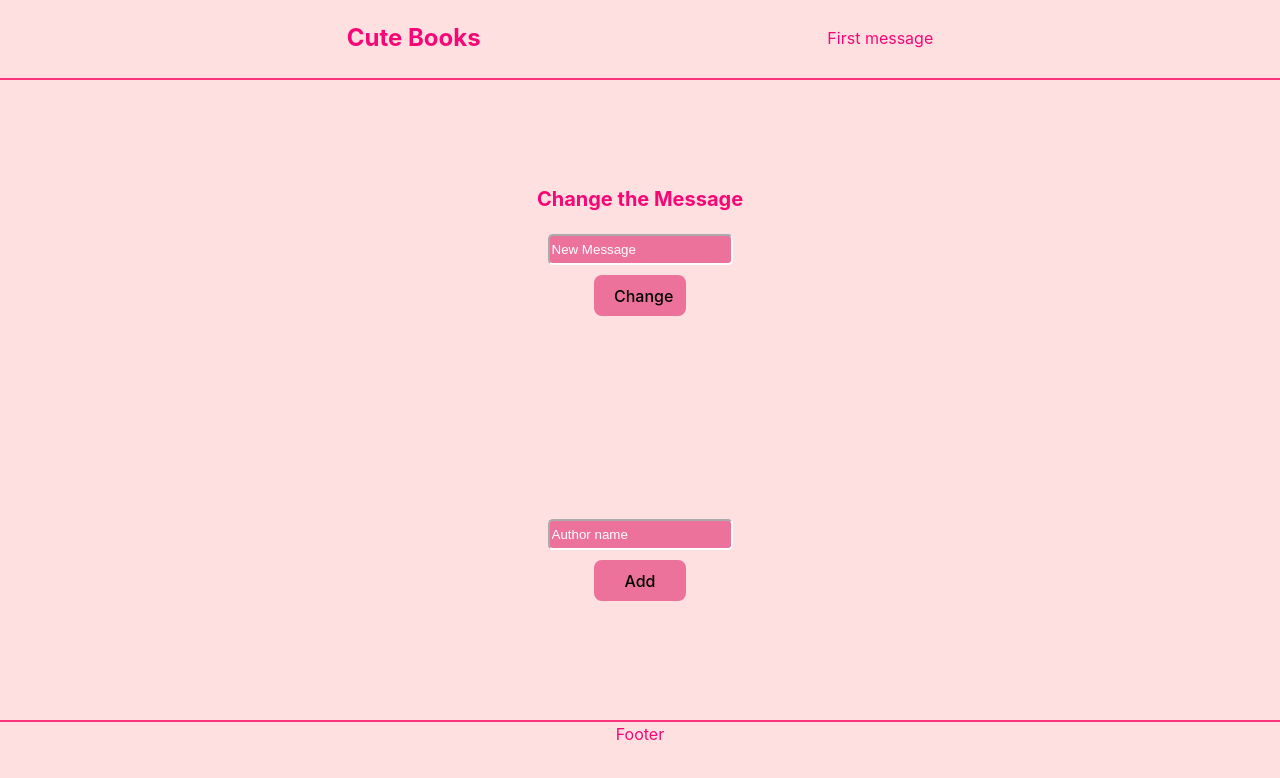
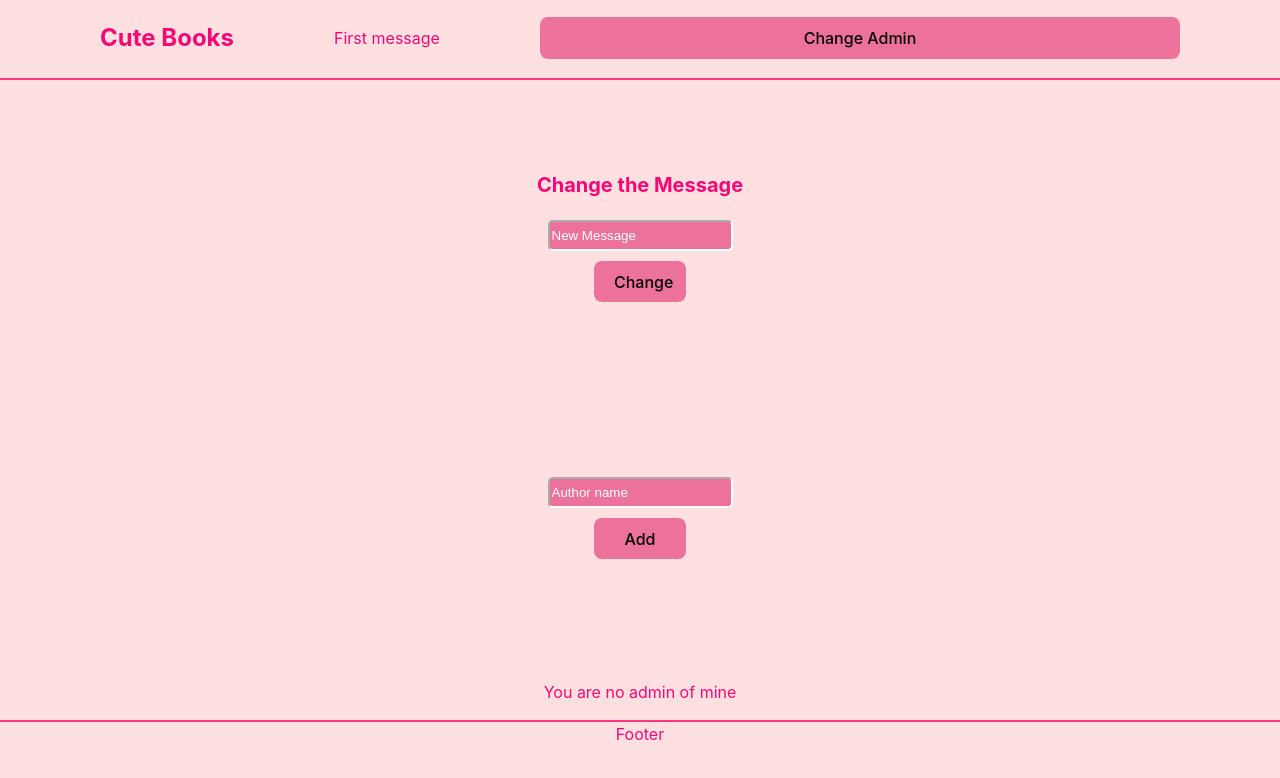
Before and after one commit to lyssandraa/week8react, a React (Vite) app: page / in a window 1280 px wide. Shown: the top 778 px of the page. Built offline with nearby package versions, Linux system fonts and the light colour scheme.

Commit message:
feature: toggle isAdmin btn

```diff
--- /dev/null
+++ b/src/components/adminContainer/AdminContainer.jsx
@@ -0,0 +1,13 @@
+import { useContext } from "react";
+import { AdminContext } from "../../providers/adminProvider/AdminProvider";
+
+const AdminContainer = () => {
+  const { isAdmin } = useContext(AdminContext);
+  return (
+    <div>
+      {isAdmin ? <p>Do your admin thing</p> : <p>You are no admin of mine</p>}
+    </div>
+  );
+};
+
+export default AdminContainer;
--- a/src/components/header/Header.jsx
+++ b/src/components/header/Header.jsx
@@ -1,16 +1,19 @@
 import { useContext } from "react";
 
 import { MessageContext } from "../../providers/messageProvider/MessageProvider";
+import { AdminContext } from "../../providers/adminProvider/AdminProvider";
 
 import "./Header.css";
 
 const Header = () => {
   const { message } = useContext(MessageContext);
+  const { toggleIsAdmin } = useContext(AdminContext);
 
   return (
     <header>
       <h2>Cute Books</h2>
       <p>{message}</p>
+      <button onClick={(e) => toggleIsAdmin(e)}>Change Admin</button>
     </header>
   );
 };
--- a/src/components/layout/Layout.jsx
+++ b/src/components/layout/Layout.jsx
@@ -3,6 +3,7 @@
 import Header from "../header/Header";
 import Footer from "../footer/Footer";
 import { MessageProvider } from "../../providers/messageProvider/MessageProvider";
+import { AdminProvider } from "../../providers/adminProvider/AdminProvider";
 
 import "./Layout.css";
 
@@ -11,9 +12,11 @@
     <>
       <div className="layout">
         <MessageProvider>
-          <Header />
-          {children}
-          <Footer />
+          <AdminProvider>
+            <Header />
+            {children}
+            <Footer />
+          </AdminProvider>
         </MessageProvider>
       </div>
     </>
--- a/src/components/mainContainer/MainContainer.jsx
+++ b/src/components/mainContainer/MainContainer.jsx
@@ -1,15 +1,18 @@
-import React from "react";
+import { useContext } from "react";
 
 import "./MainContainer.css";
 
 import MessageContainer from "../messageContainer/MessageContainer";
 import AddAuhtor from "../addAuthor/AddAuthor";
+import AdminContainer from "../adminContainer/AdminContainer";
+import { AdminProvider } from "../../providers/adminProvider/AdminProvider";
 
 const MainContainer = () => {
   return (
     <div className="wrapper">
       <MessageContainer />
       <AddAuhtor />
+      <AdminContainer />
     </div>
   );
 };
--- /dev/null
+++ b/src/providers/adminProvider/AdminProvider.jsx
@@ -0,0 +1,20 @@
+import { createContext, useState } from "react";
+
+const AdminContext = createContext();
+
+const AdminProvider = ({ children }) => {
+  const [isAdmin, setIsAdmin] = useState(false);
+
+  const toggleIsAdmin = (e) => {
+    e.preventDefault();
+    setIsAdmin(!isAdmin);
+  };
+
+  return (
+    <AdminContext.Provider value={{ isAdmin, toggleIsAdmin }}>
+      {children}
+    </AdminContext.Provider>
+  );
+};
+
+export { AdminContext, AdminProvider };
```
